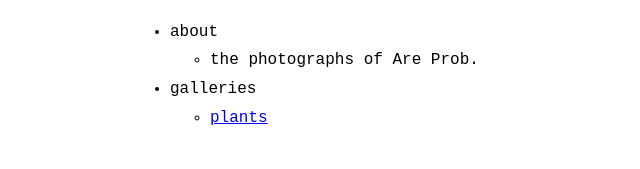
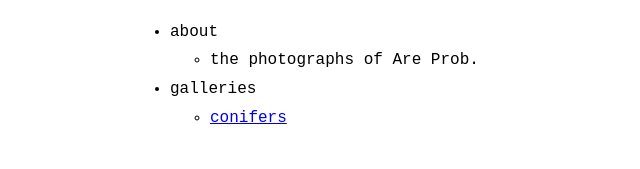
Before and after one commit to lucabutikofer/Photography, a Jekyll site: the page built from index.md, in a window 1280 px wide. Shown: the part 131-300 px from the top of the page, without its empty margins (190-830 px from the left). Built offline with Jekyll 4.4.1, drawn with Linux system fonts in a browser that asks for light colours.

Commit message:
Update menu.yml

```diff
--- a/_data/menu.yml
+++ b/_data/menu.yml
@@ -8,7 +8,7 @@ entries:
 
   - title: galleries
     entries:
-      - title: plants
-        url: Plants
+      - title: conifers
+        url: conifers
 
 #  - title: "Site styled by <a href='https://riggraz.dev'>riggraz.dev</a>"
```
